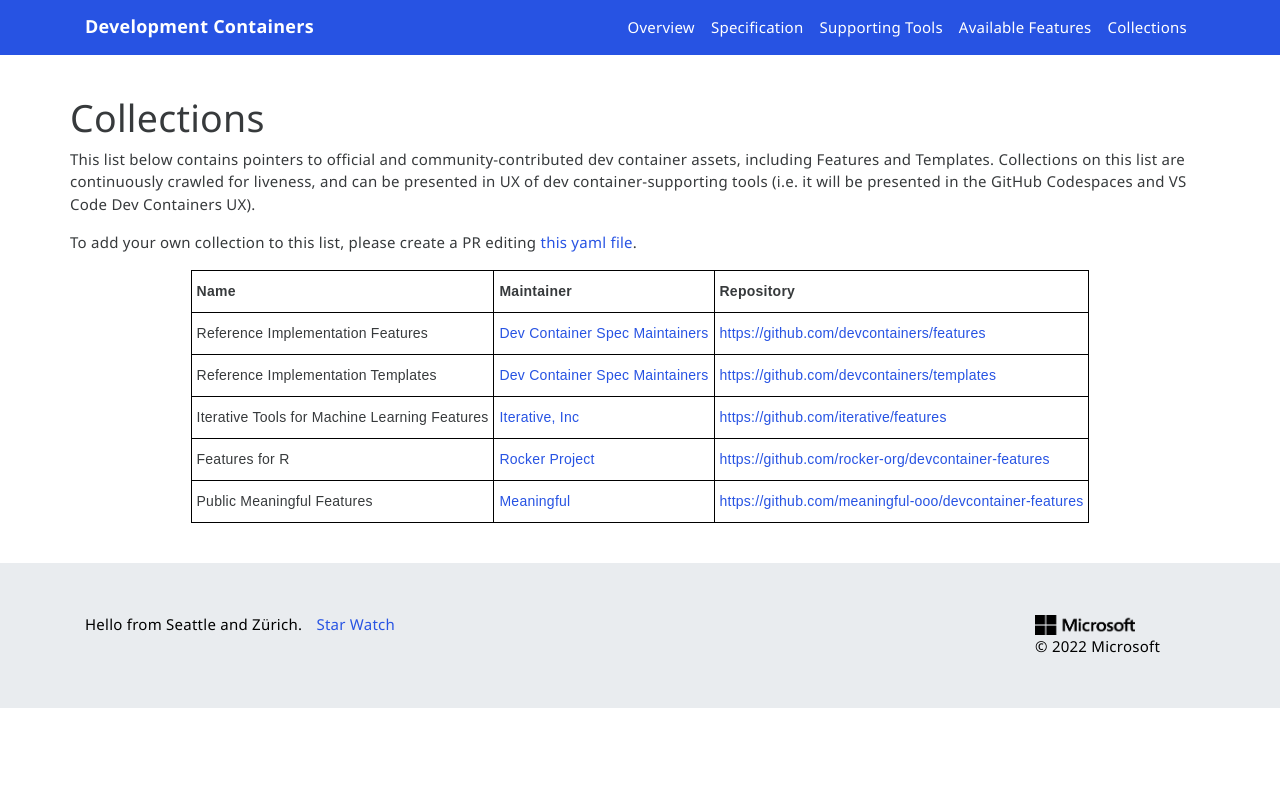
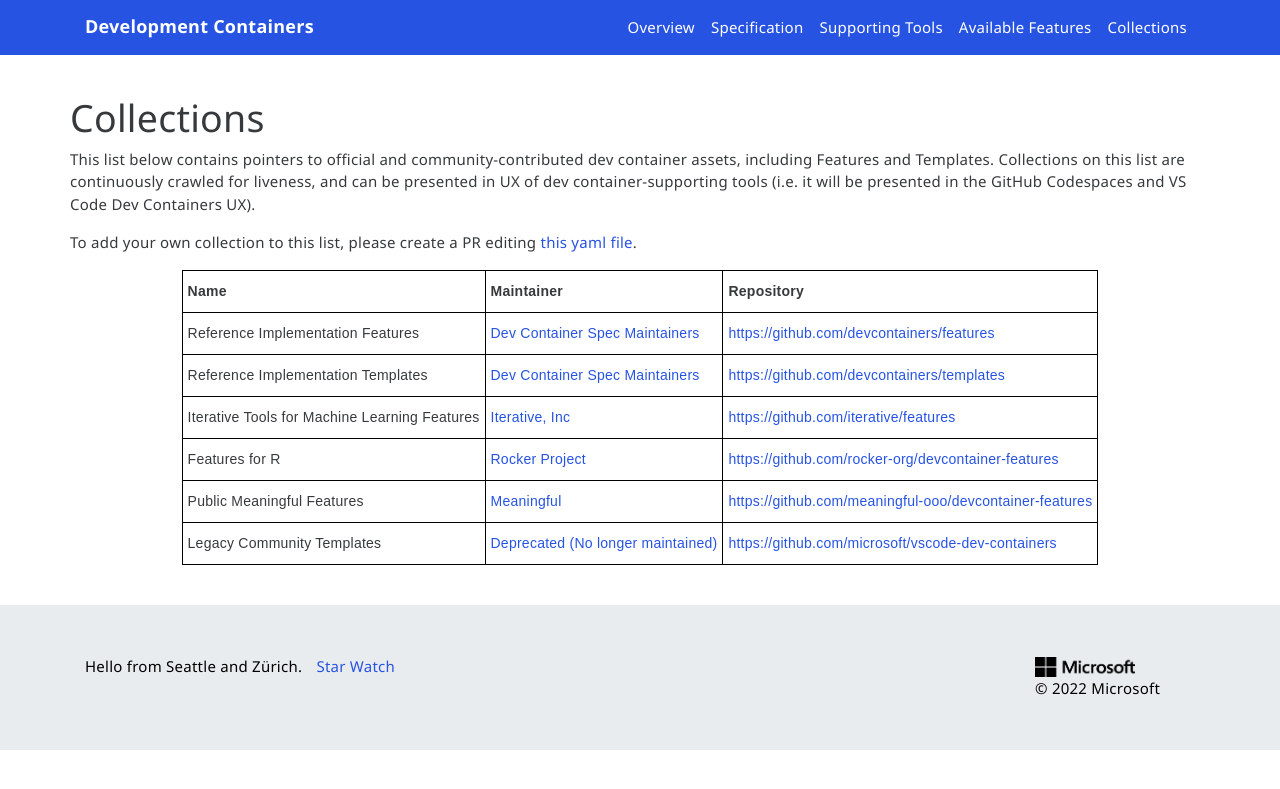
Before and after one commit to devcontainers/devcontainers.github.io, a Jekyll site: the page built from collections.html, in a window 1280 px wide. Shown: the top 789 px of the page. Built offline with Jekyll 4.4.1, drawn with Linux system fonts in a browser that asks for light colours; nearby versions of some CDN libraries; comment, search, counter and statistics services are not loaded.

Commit message:
Adds entry for community templates to `collection-index` (#45)
* add entry for community templates

* apply suggestions

```diff
--- a/_data/collection-index.yml
+++ b/_data/collection-index.yml
@@ -23,3 +23,8 @@
   contact: https://github.com/meaningful-ooo/devcontainer-features/issues
   repository: https://github.com/meaningful-ooo/devcontainer-features
   ociReference: ghcr.io/meaningful-ooo/devcontainer-features
+- name: Legacy Community Templates
+  maintainer: Deprecated (No longer maintained)
+  contact: Community member listed in README files
+  repository: https://github.com/microsoft/vscode-dev-containers
+  ociReference: ghcr.io/microsoft/vscode-dev-containers
```
